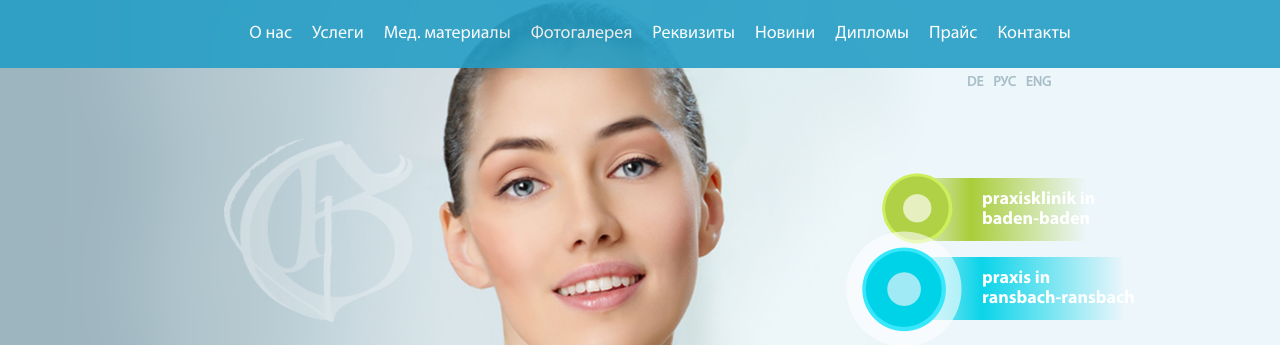
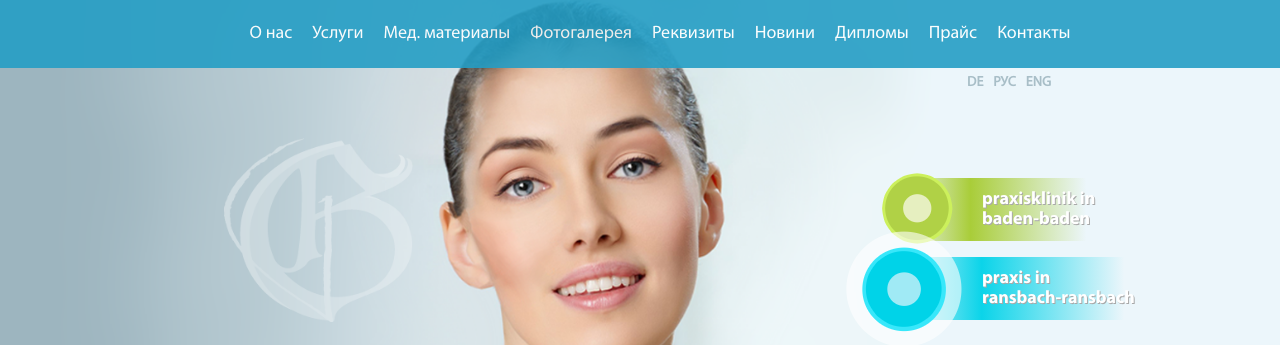
Before and after one commit to demianyks/clinic, a plain HTML site: page index.html in a window 1280 px wide. Shown: the top 345 px of the page. Drawn offline with Linux system fonts and the light colour scheme.

Commit message:
some fixes

```diff
--- a/css/style.css
+++ b/css/style.css
@@ -4,12 +4,14 @@
     font-style: normal;
     font-weight: normal;
 }
+
 @font-face {
     font-family: "MyriadProBold";
     src: url("../fonts/MariadProBold.otf");
     font-style: normal;
     font-weight: normal;
 }
+
 * {
     margin: 0;
     font-family: MyriadProRegular;
@@ -19,31 +21,37 @@ body {
     width: 100%;
     background: white;
 }
+
 .container {
     display: flex;
     flex-direction: column;
 }
+
 .container,
 header,
 nav,
 nav > ul {
     display: flex;
 }
+
 .container,
 header {
     flex-direction: column;
 }
+
 nav,
 nav > ul {
     flex-direction: row;
     justify-content: space-around;
 }
+
 header {
     width: 100%;
-	background: url("../img/Шар\ 28.png") center;
+    background: url("../img/28.png") center;
     background-size: cover;
     border-bottom: 3px solid #0798c7;
 }
+
 nav {
     width: 100%;
     justify-content: center;
@@ -52,16 +60,19 @@ nav {
     opacity: 0.9;
     z-index: 5;
 }
+
 nav.navigation {
     width: 65%;
     min-width: 750px;
     justify-content: space-between;
 }
+
 nav ul li {
     list-style-type: none;
     position: relative;
     padding: 0 10px;
 }
+
 nav ul li a {
     text-decoration: none;
     color: #fff;
@@ -69,6 +80,7 @@ nav ul li a {
     line-height: 3.8em;
     font-family: MyriadProRegular;
 }
+
 nav ul li:hover {
     background-color: #0d9ac7;
 }
@@ -77,6 +89,7 @@ nav li:hover .submenu {
     visibility: visible;
     transition: width 2s linear 500ms;
 }
+
 .submenu {
     z-index: 2;
     top: 104%;
@@ -89,9 +102,11 @@ nav li:hover .submenu {
     opacity: 0.8;
     transition: width 2.3s ease 2.15s;
 }
+
 .submenu li {
     padding: 4.7% 0 4.7% 9%;
 }
+
 .submenu li a {
     line-height: 1em;
     font-size: 1rem;
@@ -106,32 +121,39 @@ nav li:hover .submenu {
     width: 65%;
     min-width: 750px;
 }
+
 .header-container figure {
     width: 35%;
     margin-top: 8.34%;
     margin-bottom: 4.17%;
 }
+
 .header-container figure > img {
     width: 65%;
     opacity: 0.6;
     margin-bottom: 7%;
 }
+
 .header-container figcaption {
     font-size: 1.5rem;
     color: #fff;
     margin-bottom: 6%;
 }
+
 .social-network {
     display: flex;
     justify-content: space-between;
     width: 45%;
 }
+
 .social-network a img {
     opacity: 0.7;
 }
+
 .social-network a img:hover {
     opacity: 1;
 }
+
 .header-container section ul {
     display: flex;
     flex-direction: row;
@@ -141,19 +163,23 @@ nav li:hover .submenu {
     margin-top: 4%;
     margin-right: 1.3%;
 }
+
 .header-container section ul li {
     list-style: none;
     font-size: 0.875rem;
     font-weight: bold;
     padding: 0 5px;
 }
+
 .header-container section a {
     text-decoration: none;
     color: #a8bec7;
 }
+
 .header-container section a:hover {
     color: #0798c7;
 }
+
 header section > a {
     display: flex;
     align-items: center;
@@ -166,22 +192,27 @@ header section > a {
     height: 63px;
     line-height: 1.25rem;
 }
+
 header section > a:hover {
     color: #fff;
 }
+
 header section a#link_green,
 header section a#link_blue {
     color: #fff;
+    text-shadow: 1px 1px darkgrey;
     position: absolute;
     top: 22.3%;
     background: linear-gradient(to right, #d0e4a9 5%, #a9cd39 28%, #ecf6fb 95%);
 }
+
 header section a#link_green::before {
     content: url("../img/g-circle.png");
     position: absolute;
     left: -23%;
     top: -8%;
 }
+
 header section a#link_blue {
     top: 32.15%;
     background: linear-gradient(to right, #7ee5f2 5%, #0bd4e9 28%, #ecf6fb 95%);
@@ -201,6 +232,7 @@ section.circle {
     padding-top: 3%;
     padding-bottom: 3%;
 }
+
 .circle ul {
     width: 65%;
     min-width: 750px;
@@ -218,26 +250,31 @@ section.circle {
     text-align: center;
     width: 18.75%;
 }
+
 .circle img {
     width: 99.95%;
     border-radius: 50%;
     border: 1px solid #6b7072;
     margin-bottom: 12%;
 }
+
 .circle img:hover {
     border: 1px solid #0798c7;
     box-shadow: 0 7px 10px #b4bdc0;
 }
+
 .philosophy figure:before {
     content: url("../img/quote.png");
     margin-top: -3%;
 }
+
 .philosophy figure::after {
     content: url("../img/quote_2.png");
     display: flex;
     align-items: flex-end;
     margin-bottom: -20px;
 }
+
 .philosophy figure {
     width: 65%;
     min-width: 750px;
@@ -248,22 +285,27 @@ section.circle {
     margin-bottom: 3%;
     box-sizing: border-box;
 }
+
 .philosophy figure img {
     height: 100%;
     margin-right: 2.5%;
     margin-left: -27px;
 }
+
 .philosophy p {
     font-size: 0.8125rem;
     text-indent: 2.5em;
 }
+
 .philosophy p:last-child {
     text-indent: 0;
 }
+
 .philosophy h4 {
     font-size: 1.25rem;
     font-weight: 500;
 }
+
 .gallery-container {
     width: 100%;
     margin: 0 auto;
@@ -273,10 +315,12 @@ section.circle {
     color: #fff;
     text-align: center;
 }
+
 .gallery-container p {
     margin-bottom: 0.65em;
     margin-bottom: 0.7em;
 }
+
 .gallery {
     width: 65%;
     min-width: 750px;
@@ -290,10 +334,12 @@ section.circle {
 .image-block img {
     cursor: pointer;
 }
+
 .indicators {
     text-align: center;
     margin-bottom: 3%;
 }
+
 .image-block {
     display: inline-block;
     padding: 0;
@@ -310,6 +356,7 @@ section.news {
     margin: 0 auto;
     margin-bottom: 4%;
 }
+
 .container h3 {
     font-size: 1.875rem;
     margin-top: 1.5%;
@@ -317,6 +364,7 @@ section.news {
     text-align: center;
     font-weight: 500;
 }
+
 .news figure {
     width: 31.7%;
 }
@@ -325,27 +373,33 @@ section.news {
     width: 100%;
     margin-bottom: 1em;
 }
+
 .news figcaption {
     display: flex;
     flex-direction: column;
 }
+
 .news h4 {
     font-size: 1.375rem;
     font-weight: 500;
 }
+
 .news figcaption > p {
     font-size: 0.875rem;
     font-weight: 500;
 }
+
 .news figcaption > div {
     display: flex;
     justify-content: space-between;
     font-size: 0.875rem;
 }
-footer{
+
+footer {
     width: 100%;
     background: #0798c7;
 }
+
 .footer-container {
     width: 65%;
     margin: 0 auto;
@@ -354,6 +408,7 @@ footer{
     justify-content: space-around;
 
 }
+
 .footer-container section {
     width: 100%;
     margin: 0 auto;
@@ -368,6 +423,7 @@ footer{
     color: #ffffff;
     text-align: left;
 }
+
 .contact {
     width: 80%;
     position: relative;
@@ -381,6 +437,7 @@ footer{
     margin-left: 30px;
     color: #ffffff;
 }
+
 .geolocation::before {
     content: url("../img/geolocation.png");
     position: absolute;
@@ -391,6 +448,7 @@ footer{
 .phone {
     margin-left: 30px;
 }
+
 .phone a {
     text-decoration: none;
     color: #ffffff;
@@ -402,6 +460,7 @@ footer{
     left: 67%;
     top: 0%;
 }
+
 .social {
     display: flex;
     flex-direction: row;
@@ -415,9 +474,11 @@ footer{
     position: absolute;
     left: 35%;
 }
-.call-back:hover{
+
+.call-back:hover {
     cursor: pointer;
 }
-.copywright{
+
+.copywright {
     color: white;
 }
--- a/index.html
+++ b/index.html
@@ -16,7 +16,7 @@
             <ul class="navigation">
                 <li><a href="#">О нас</a>
                 </li>
-					<li><a href="#">Услеги</a>
+                <li><a href="#">Услуги</a>
                     <ul class="submenu">
                         <li><a href="#">Косметические операции</a></li>
                         <li><a href="#">Оперативная дерматология</a></li>
@@ -67,7 +67,8 @@
                 Оперативная дерматология
             </li>
             <li><a href="#"> <img src="img/3.png" alt=""> </a>
-					Консервативная дерматология, аллергология и проктология</li>
+                Консервативная дерматология, аллергология и проктология
+            </li>
             <li><a href="#"> <img src="img/4.png" alt=""> </a>
                 Инъекционная терапия <br> омоложения
             </li>
@@ -193,7 +194,7 @@
                     </div>
                 </div>
                 <div class="copywright">
-						<p> Все права защищены. Разработано в веб -студии Seotm.com</p>
+                    <p> Все права защищены. Разработано в веб-студии Seotm.com</p>
                 </div>
             </section>
         </div>
```
Also changed, not shown: img/28.png (renamed from img/Шар 28.png). Lines whose indentation alone changed are shown as unchanged.
